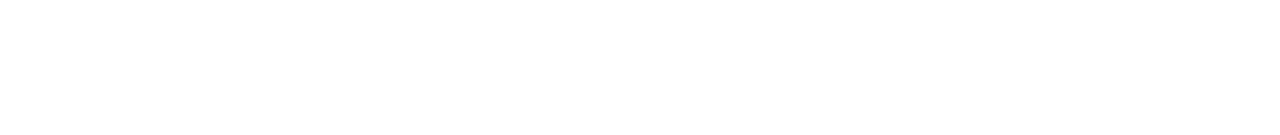
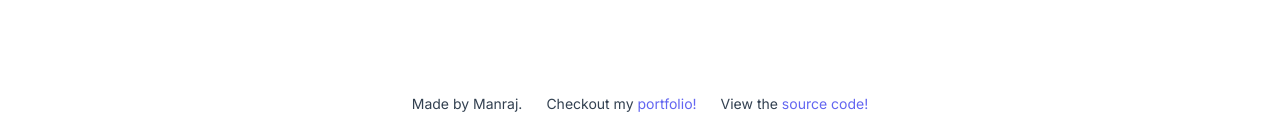
Before and after one commit to ManrajSingh6/zelda-item-tracker, a React (Vite) app in the folder v2/client/: page /monsters in a window 1280 px wide. Shown: the part 812-947 px from the top of the page. Before the commit the page ends 866 px from the top, so only its background shows below. Built offline with nearby package versions, Linux system fonts and the light colour scheme; no server answers.

Commit message:
Update layout styles to support footer, and add footer

```diff
--- a/v2/client/src/components/common/pageContainer.tsx
+++ b/v2/client/src/components/common/pageContainer.tsx
@@ -3,5 +3,5 @@ export interface PageContainerProps {
 }
 
 export function PageContainer({ children }: PageContainerProps): JSX.Element {
-  return <div className='h-screen p-2'>{children}</div>
+  return <div className='min-h-screen'>{children}</div>
 }
--- /dev/null
+++ b/v2/client/src/components/footer/footer.tsx
@@ -0,0 +1,27 @@
+export function Footer(): JSX.Element {
+  return (
+    <div className='flex items-center justify-center gap-6 py-6'>
+      <p className='text-sm text-accent'>Made by Manraj.</p>
+      <p className='text-sm text-accent'>
+        Checkout my{' '}
+        <a
+          href='https://manrajsingh.netlify.app/'
+          target='_blank'
+          className='text-accentIndigo hover:text-royalPurple'
+        >
+          portfolio!
+        </a>
+      </p>
+      <p className='text-sm text-accent'>
+        View the{' '}
+        <a
+          href='https://github.com/ManrajSingh6/zelda-item-tracker'
+          target='_blank'
+          className='text-accentIndigo hover:text-royalPurple'
+        >
+          source code!
+        </a>
+      </p>
+    </div>
+  )
+}
--- a/v2/client/src/pages/layout.tsx
+++ b/v2/client/src/pages/layout.tsx
@@ -1,6 +1,7 @@
 import { Outlet } from 'react-router-dom'
 import { Navbar } from '../components/navbar/navbar'
 import { PageContainer } from '../components/common/pageContainer'
+import { Footer } from '../components/footer/footer'
 
 export function Layout(): JSX.Element {
   return (
@@ -10,6 +11,7 @@ export function Layout(): JSX.Element {
         <PageContainer>
           <Outlet />
         </PageContainer>
+        <Footer />
       </div>
     </div>
   )
```
